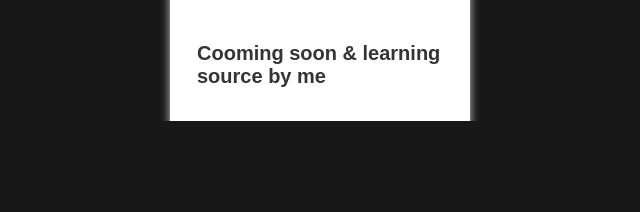
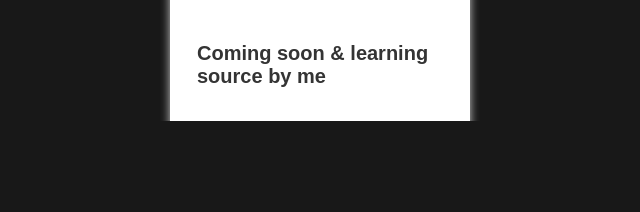
Before and after one commit to Caturputraramadani/personalWeb, a plain HTML site: page index.html in a window 1280 px wide. Shown: the part 1369-1581 px from the top of the page, 320-960 px from the left. Drawn offline with Linux system fonts and the light colour scheme.

Commit message:
first commit

```diff
--- a/index.html
+++ b/index.html
@@ -65,7 +65,7 @@
                     </a>
 
                     <div class="content-card">
-                        <h1>Cooming soon & learning source by me</h1>
+                        <h1>Coming soon & learning source by me</h1>
                         <p></p>
                     </div>
                 </div>
```
Also changed, not shown: 1 other file.
